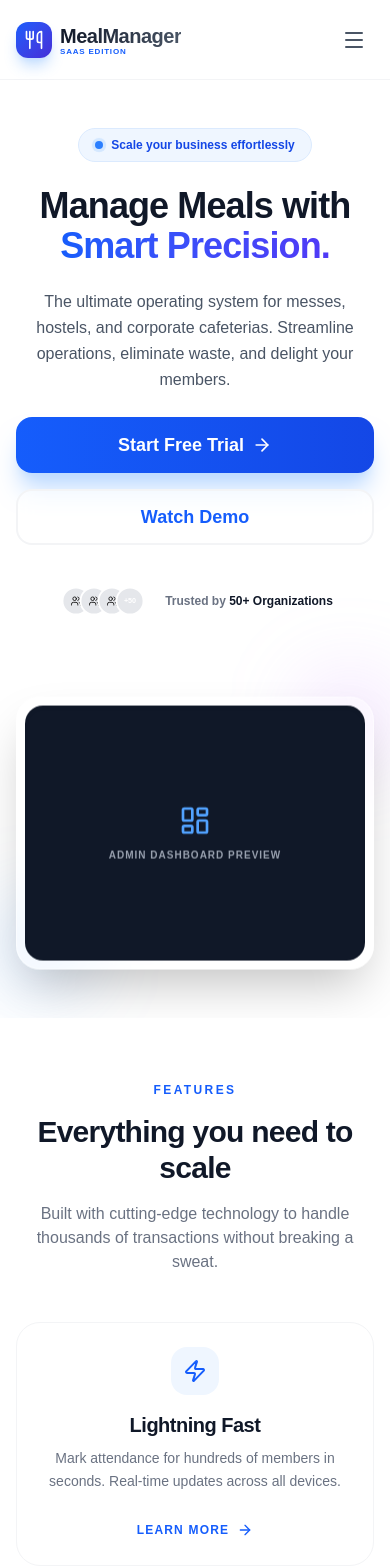
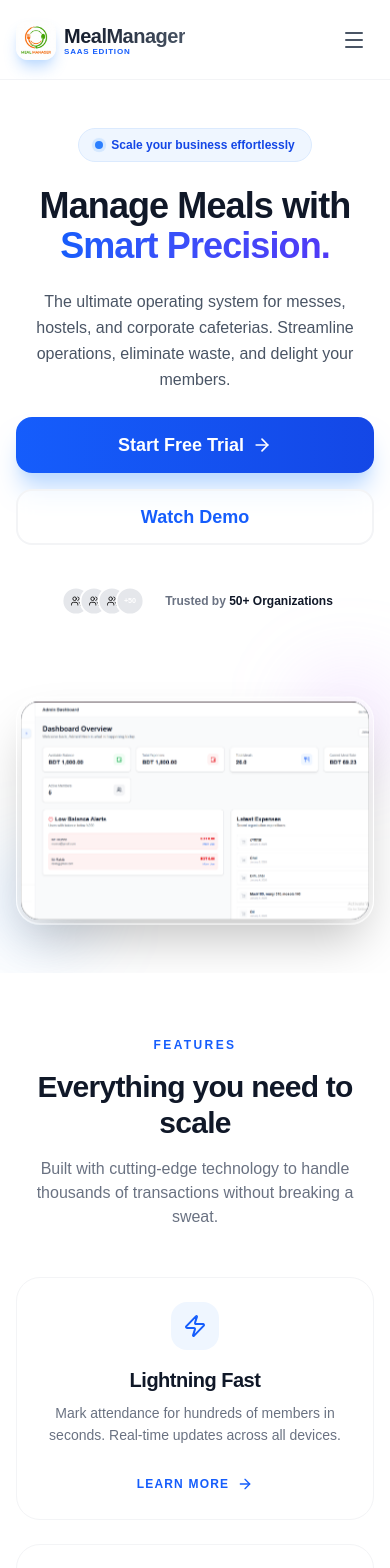
Before and after one commit to Habibtusher/meal_manager, a Next.js app: page / in a window 390 px wide. Shown: the top 1568 px of the page. Built offline with nearby package versions, Linux system fonts and the light colour scheme.

Commit message:
feat: Add responsive sidebar navigation, PWA support, initial homepage, and Netlify deployment configuration.

```diff
--- a/app/page.tsx
+++ b/app/page.tsx
@@ -2,6 +2,7 @@
 
 import { useState } from 'react';
 import Link from 'next/link';
+import Image from 'next/image';
 import { Button } from '@/components/ui/Button';
 import {
   Utensils,
@@ -26,8 +27,14 @@ export default function LandingPage() {
       {/* Navbar - Glassmorphism */}
       <header className="px-4 md:px-6 h-20 flex items-center border-b border-gray-100 bg-white/70 backdrop-blur-xl sticky top-0 z-50">
         <Link className="flex items-center gap-2 md:gap-3 group" href="/">
-          <div className="bg-gradient-to-br from-blue-600 to-indigo-700 p-2 rounded-xl shadow-lg shadow-blue-200 group-hover:scale-105 transition-transform">
-            <Utensils className="h-5 w-5 md:h-6 md:w-6 text-white" />
+          <div className="relative h-10 w-10 md:h-12 md:w-12 group-hover:scale-105 transition-transform">
+            <Image
+              src="/icons/icon-512x512.png"
+              alt="MealManager Logo"
+              width={48}
+              height={48}
+              className="rounded-xl shadow-lg shadow-blue-200"
+            />
           </div>
           <div className="flex flex-col">
             <span className="font-extrabold text-xl md:text-2xl tracking-tight bg-gradient-to-r from-gray-900 to-gray-600 bg-clip-text text-transparent">
@@ -158,13 +165,17 @@ export default function LandingPage() {
               </div>
 
               <div className="flex-1 w-full max-w-xl lg:max-w-none lg:relative animate-float mt-8 lg:mt-0">
-                <div className="relative z-10 p-2 md:p-4 bg-white/40 backdrop-blur-md border border-white/50 rounded-[24px] md:rounded-[40px] shadow-2xl">
-                  <div className="bg-gray-900 rounded-[18px] md:rounded-[32px] overflow-hidden shadow-inner aspect-[4/3] flex items-center justify-center text-white font-mono text-xs md:text-sm group">
-                    <div className="absolute inset-0 bg-blue-500/10 opacity-0 group-hover:opacity-100 transition-opacity"></div>
-                    <div className="flex flex-col items-center gap-3 md:gap-4">
-                      <LayoutDashboard className="h-8 w-8 md:h-12 md:w-12 text-blue-400" />
-                      <p className="text-gray-400 font-bold tracking-widest uppercase text-[10px] md:text-sm">Admin Dashboard Preview</p>
-                    </div>
+                <div className="relative z-10 p-1 md:p-2 bg-white/40 backdrop-blur-md border border-white/50 rounded-[24px] md:rounded-[40px] shadow-2xl overflow-hidden">
+                  <div className="relative rounded-[18px] md:rounded-[32px] overflow-hidden shadow-2xl aspect-[16/10] bg-gray-900 group">
+                    <Image
+                      src="/assets/admin-dashboard.png"
+                      alt="MealManager Admin Dashboard"
+                      className="object-cover object-top w-full h-full transform transition-transform duration-700 group-hover:scale-105"
+                      width={1200}
+                      height={750}
+                      priority
+                    />
+                    <div className="absolute inset-0 ring-1 ring-inset ring-black/10 rounded-[18px] md:rounded-[32px]"></div>
                   </div>
                 </div>
                 {/* Decorative elements */}
@@ -259,8 +270,14 @@ export default function LandingPage() {
           <div className="grid grid-cols-1 sm:grid-cols-2 lg:grid-cols-5 gap-10 md:gap-12 mb-12 md:mb-20">
             <div className="sm:col-span-2 space-y-4 md:space-y-6">
               <Link className="flex items-center gap-3" href="/">
-                <div className="bg-blue-600 p-1.5 rounded-lg shadow-lg">
-                  <Utensils className="h-5 w-5 text-white" />
+                <div className="relative h-8 w-8 shadow-lg">
+                  <Image
+                    src="/icons/icon-512x512.png"
+                    alt="MealManager Logo"
+                    width={32}
+                    height={32}
+                    className="rounded-lg"
+                  />
                 </div>
                 <span className="font-bold text-xl tracking-tight text-gray-900">MealManager</span>
               </Link>
--- a/components/shared/MobileSidebar.tsx
+++ b/components/shared/MobileSidebar.tsx
@@ -2,6 +2,7 @@
 
 import { useState } from 'react';
 import Link from 'next/link';
+import Image from 'next/image';
 import { usePathname } from 'next/navigation';
 import { cn } from '@/lib/utils';
 import {
@@ -78,8 +79,14 @@ export function MobileSidebar({ role }: MobileSidebarProps) {
             >
                 <div className="p-4 flex items-center justify-between border-b border-gray-100">
                     <Link href="/" className="flex items-center gap-2" onClick={() => setIsOpen(false)}>
-                        <div className="w-8 h-8 bg-blue-600 rounded-lg flex items-center justify-center">
-                            <Utensils className="w-5 h-5 text-white" />
+                        <div className="relative w-8 h-8">
+                            <Image
+                                src="/icons/icon-512x512.png"
+                                alt="MealManager Logo"
+                                width={32}
+                                height={32}
+                                className="rounded-lg"
+                            />
                         </div>
                         <span className="text-xl font-bold text-gray-900">MealManager</span>
                     </Link>
--- a/components/shared/Sidebar.tsx
+++ b/components/shared/Sidebar.tsx
@@ -2,6 +2,7 @@
 
 import Link from 'next/link';
 import { usePathname } from 'next/navigation';
+import Image from 'next/image';
 import { cn } from '@/lib/utils';
 import {
     LayoutDashboard,
@@ -48,9 +49,15 @@ export function Sidebar({ role }: SidebarProps) {
         <aside className="fixed inset-y-0 left-0 w-64 bg-white border-r border-gray-200 hidden md:flex flex-col z-30">
             <div className="p-6 border-b border-gray-100">
                 <Link href="/" className="flex items-center gap-3">
-                    <div className="w-10 h-10 bg-blue-600 rounded-xl flex items-center justify-center shadow-lg shadow-blue-200">
-                        <Utensils className="w-6 h-6 text-white" />
-                    </div>
+            <div className="relative w-10 h-10 shadow-lg shadow-blue-200">
+                <Image
+                    src="/icons/icon-512x512.png"
+                    alt="MealManager Logo"
+                    width={40}
+                    height={40}
+                    className="rounded-xl"
+                />
+            </div>
                     <span className="text-xl font-bold text-gray-900 tracking-tight">MealManager</span>
                 </Link>
             </div>
--- a/public/sw.js
+++ b/public/sw.js
@@ -1,6 +1,5 @@
-const CACHE_NAME = 'meal-manager-v1';
+const CACHE_NAME = 'meal-manager-v2';
 const urlsToCache = [
-    '/',
     '/manifest.json',
     '/icons/icon-192x192.png',
     '/icons/icon-512x512.png'
@@ -18,5 +17,7 @@ self.addEventListener('fetch', (event) => {
                 return response;
             }
             return fetch(event.request);
+        }).catch(() => {
+            return fetch(event.request);
         }));
 });
--- a/public/sw.ts
+++ b/public/sw.ts
@@ -1,6 +1,5 @@
-const CACHE_NAME = 'meal-manager-v1';
+const CACHE_NAME = 'meal-manager-v2';
 const urlsToCache = [
-  '/',
   '/manifest.json',
   '/icons/icon-192x192.png',
   '/icons/icon-512x512.png'
@@ -23,7 +22,9 @@ self.addEventListener('fetch', (event: any) => {
           return response;
         }
         return fetch(event.request);
-      }
-    )
+      })
+      .catch(() => {
+        return fetch(event.request);
+      })
   );
 });
```
Also changed, not shown: public/assets/admin-dashboard.png (added), 1 other file (tests, documents, lock files or other folders). Lines whose indentation alone changed are shown as unchanged.
